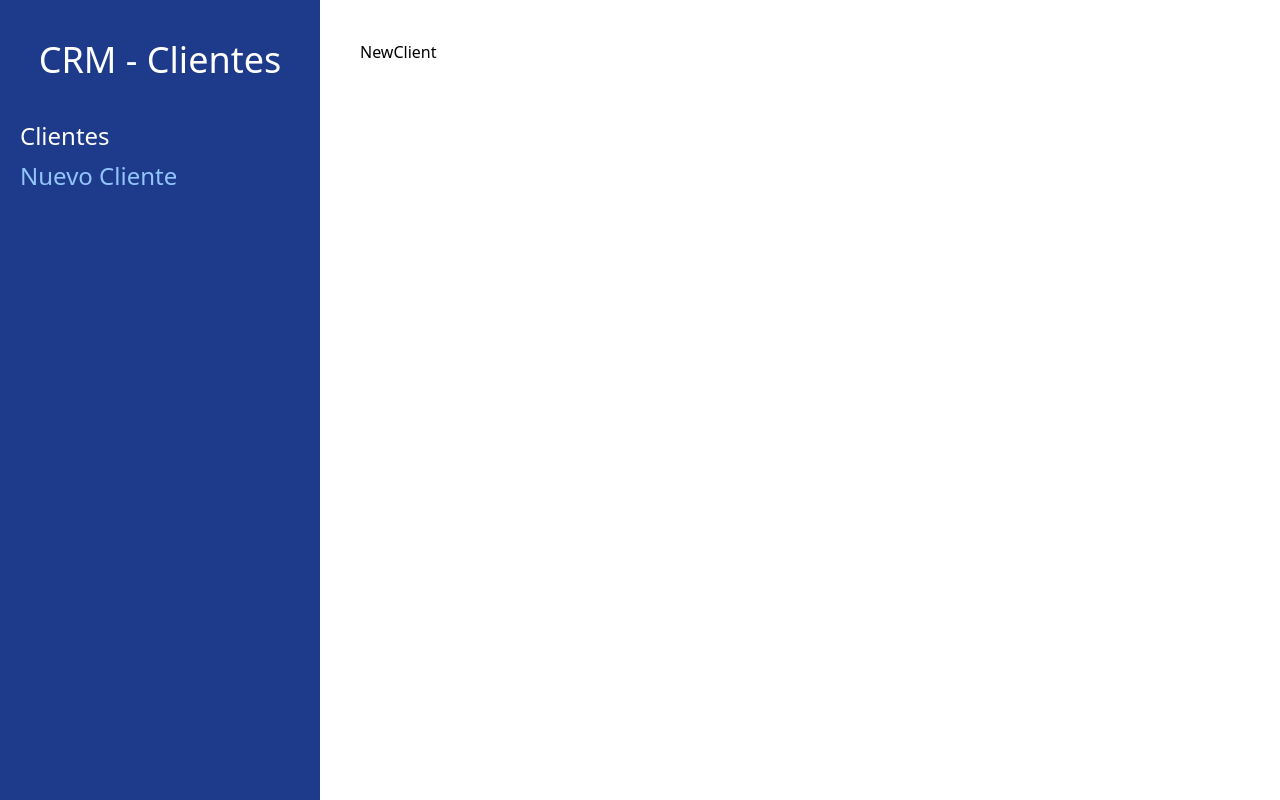
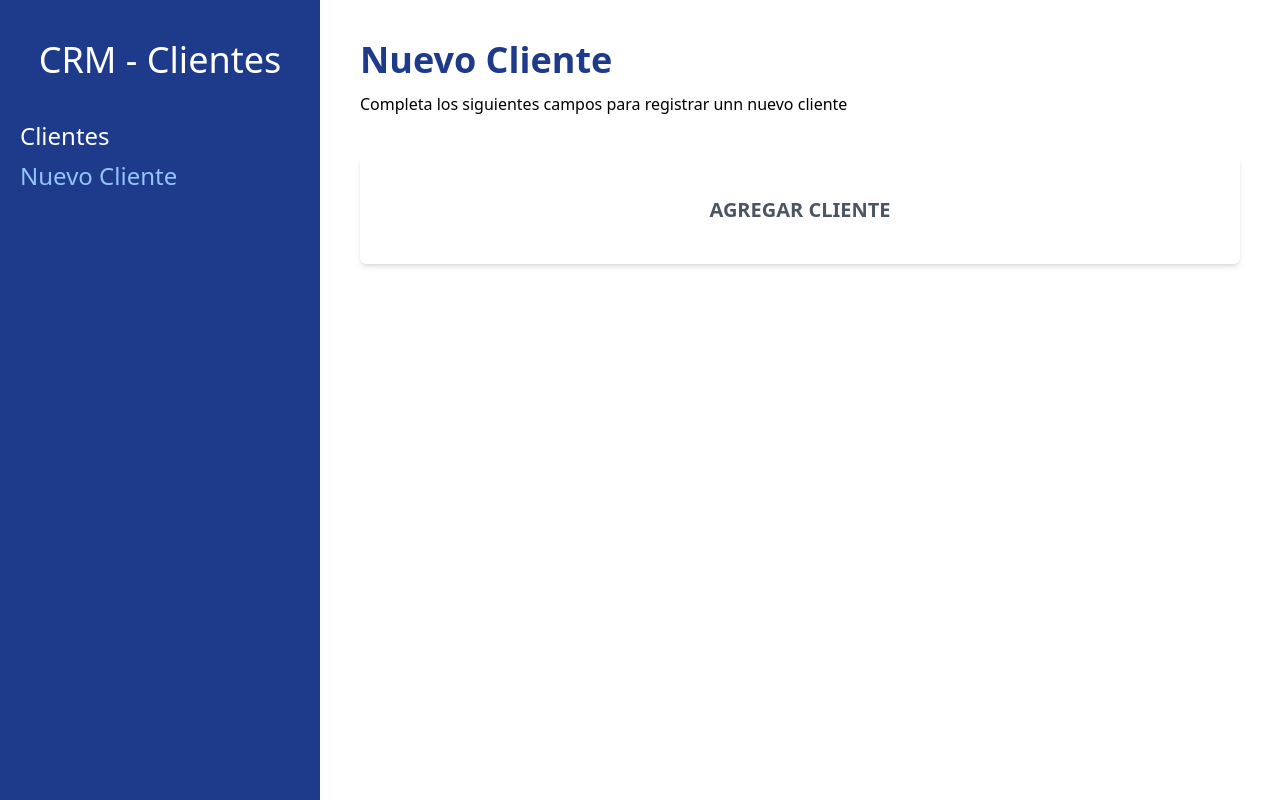
Before and after one commit to marcosihe/clients-administrator, a React (Vite) app: page /clients/new in a window 1280 px wide. Built offline with nearby package versions, Linux system fonts and the light colour scheme.

Commit message:
#003 pages
- create the needed pages
- create the form component

```diff
--- /dev/null
+++ b/src/components/Form.jsx
@@ -0,0 +1,9 @@
+const Form = () => {
+  return (
+    <div className="bg-white mt-10 px-5 py-10 rounded-md shadow-md md:w.3/4 mx-auto">
+        <h1 className="text-gray-600 font-bold text-xl uppercase text-center">Agregar Cliente</h1>
+    </div>
+  )
+}
+
+export default Form
--- a/src/pages/NewClient.jsx
+++ b/src/pages/NewClient.jsx
@@ -1,7 +1,15 @@
+import Form from "../components/Form";
+
 const NewClient = () => {
   return (
-    <div>NewClient</div>
-  )
-}
+    <>
+      <div className="font-black text-4xl text-blue-900">Nuevo Cliente</div>
+      <p className="mt-3">
+        Completa los siguientes campos para registrar unn nuevo cliente
+      </p>
+      <Form />
+    </>
+  );
+};
 
-export default NewClient
+export default NewClient;
```
